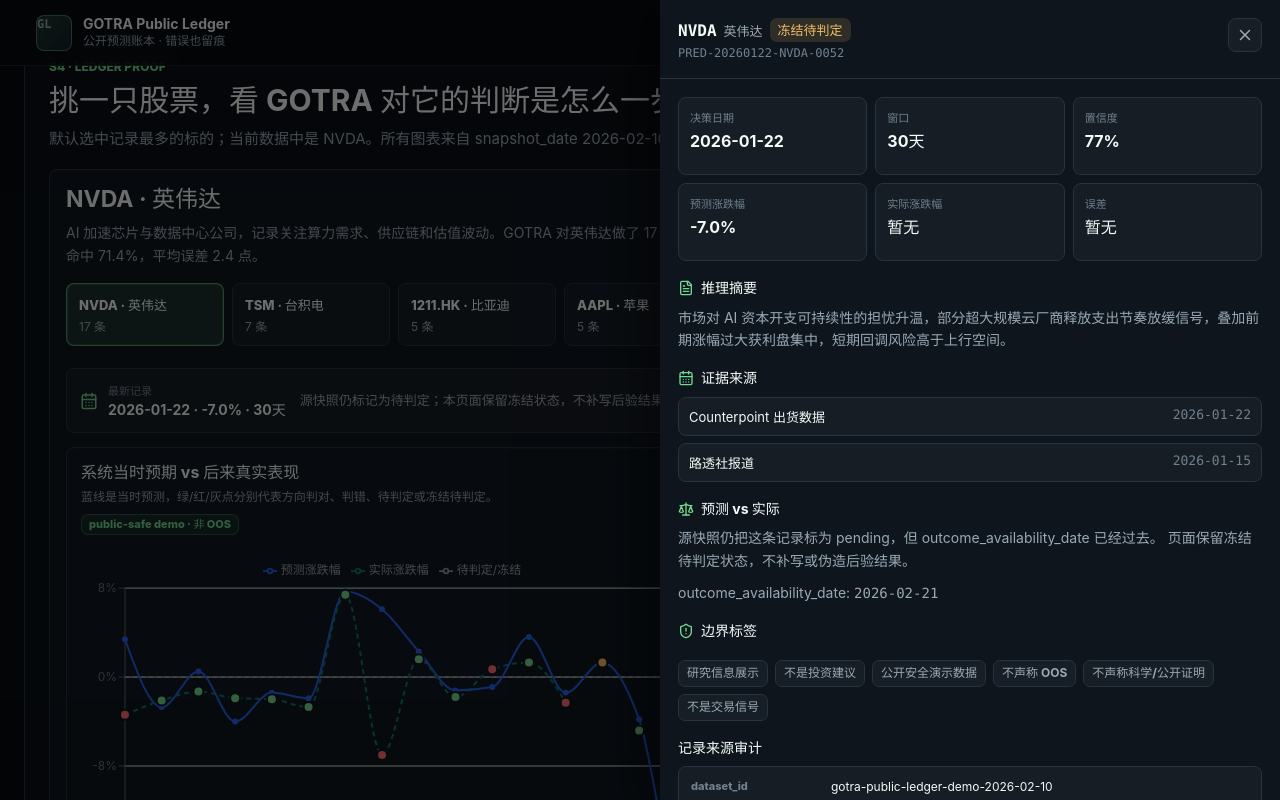
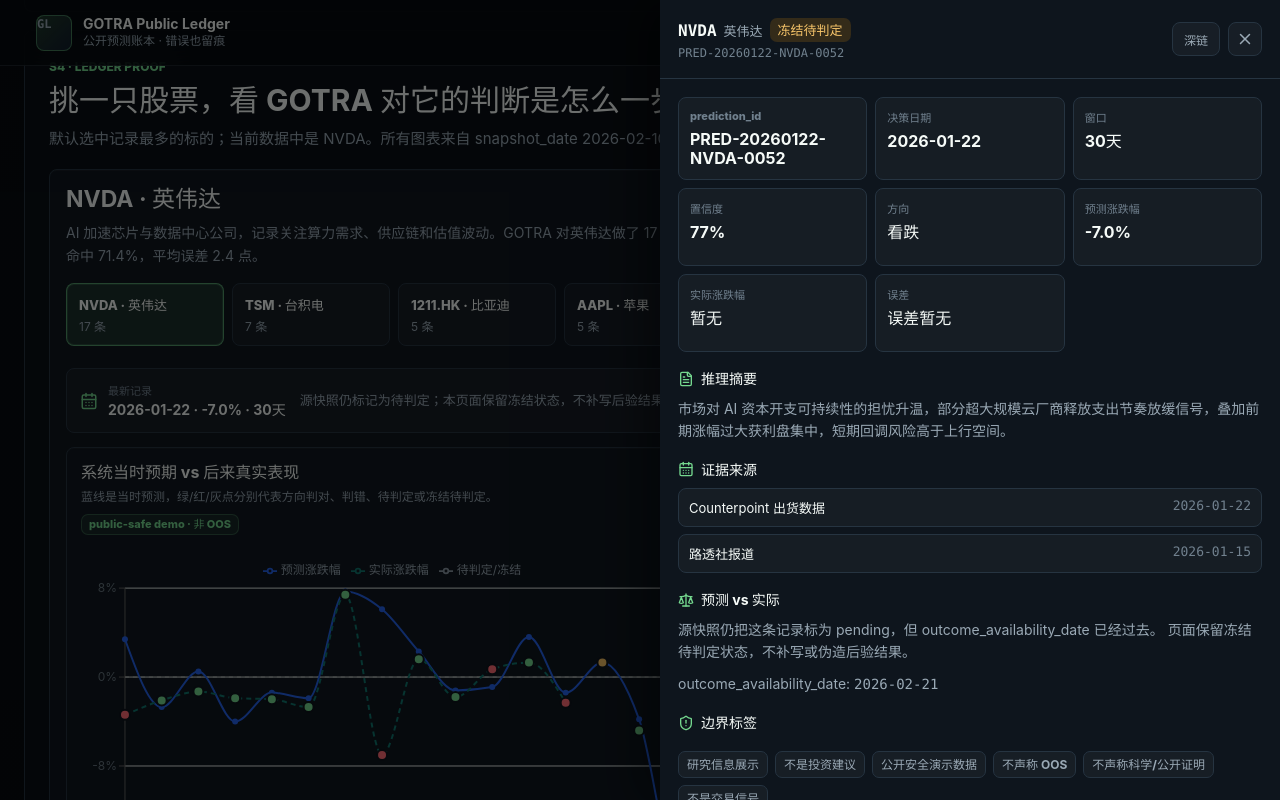
Before and after one commit to amanayayatu-tech/gotra-public-ledger, a React (Vite) app: page / in a window 1280 px wide. Both pictures are taken after a click on the button "打开记录". Shown: the part 1867-2667 px from the top of the page. Built offline with nearby package versions, Linux system fonts and the light colour scheme.

Commit message:
Complete S5 full ledger interactions

```diff
--- a/src/App.tsx
+++ b/src/App.tsx
@@ -1,4 +1,4 @@
-import { useEffect, useMemo, useState } from "react";
+import { useCallback, useEffect, useMemo, useRef, useState } from "react";
 import { AlertCircle, RefreshCw, Search } from "lucide-react";
 import { BoundaryPanel } from "./components/BoundaryPanel";
 import { CognitionDashboard } from "./components/CognitionDashboard";
@@ -13,6 +13,7 @@
 import { loadLedgerDataset, type LedgerDataset } from "./data/schema";
 
 type StatusFilter = "all" | LedgerStatus;
+type DirectionFilter = "all" | RecordView["direction"];
 
 function compareRecord(a: RecordView, b: RecordView, key: SortKey): number {
   const left = a[key];
@@ -37,11 +38,14 @@
   const [dataset, setDataset] = useState<LedgerDataset | null>(null);
   const [error, setError] = useState<string | null>(null);
   const [query, setQuery] = useState("");
+  const [debouncedQuery, setDebouncedQuery] = useState("");
   const [statusFilter, setStatusFilter] = useState<StatusFilter>("all");
-  const [sectorFilter, setSectorFilter] = useState("all");
+  const [directionFilter, setDirectionFilter] = useState<DirectionFilter>("all");
+  const [tickerFilter, setTickerFilter] = useState("all");
   const [sort, setSort] = useState<SortState>({ key: "decision_date", direction: "desc" });
   const [selectedRecord, setSelectedRecord] = useState<RecordView | null>(null);
   const [selectedTicker, setSelectedTicker] = useState("");
+  const lastRecordTriggerRef = useRef<HTMLElement | null>(null);
 
   useEffect(() => {
     loadLedgerDataset()
@@ -62,30 +66,61 @@
   const tickers = useMemo(() => buildTickerList(views), [views]);
   const activeTicker = selectedTicker && tickers.includes(selectedTicker) ? selectedTicker : tickers[0] ?? "";
 
-  const sectors = useMemo(
-    () => [...new Set(views.map((record) => record.sector))].sort((a, b) => a.localeCompare(b, "zh-CN")),
-    [views],
-  );
+  useEffect(() => {
+    const timeout = window.setTimeout(() => setDebouncedQuery(query), 150);
+    return () => window.clearTimeout(timeout);
+  }, [query]);
+
+  const openRecord = useCallback((record: RecordView, trigger?: HTMLElement) => {
+    lastRecordTriggerRef.current = trigger ?? null;
+    setSelectedRecord(record);
+    const nextUrl = new URL(window.location.href);
+    nextUrl.searchParams.set("prediction_id", record.prediction_id);
+    window.history.replaceState({}, "", `${nextUrl.pathname}${nextUrl.search}${nextUrl.hash}`);
+  }, []);
+
+  const closeRecord = useCallback(() => {
+    setSelectedRecord(null);
+    const nextUrl = new URL(window.location.href);
+    nextUrl.searchParams.delete("prediction_id");
+    window.history.replaceState({}, "", `${nextUrl.pathname}${nextUrl.search}${nextUrl.hash}`);
+    window.setTimeout(() => lastRecordTriggerRef.current?.focus(), 0);
+  }, []);
+
+  useEffect(() => {
+    if (views.length === 0 || selectedRecord) {
+      return;
+    }
+
+    const predictionId = new URLSearchParams(window.location.search).get("prediction_id");
+    if (!predictionId) {
+      return;
+    }
+
+    const linkedRecord = views.find((record) => record.prediction_id === predictionId);
+    if (linkedRecord) {
+      setSelectedRecord(linkedRecord);
+      window.setTimeout(() => document.getElementById("full-ledger")?.scrollIntoView({ block: "start" }), 0);
+    }
+  }, [selectedRecord, views]);
 
   const filteredRecords = useMemo(() => {
-    const normalizedQuery = query.trim().toLowerCase();
+    const normalizedQuery = debouncedQuery.trim().toLowerCase();
     const result = views.filter((record) => {
       const matchesQuery =
         normalizedQuery.length === 0 ||
-        [record.ticker, record.company, record.sector, record.prediction_id]
-          .join(" ")
-          .toLowerCase()
-          .includes(normalizedQuery);
+        [record.ticker, record.company].join(" ").toLowerCase().includes(normalizedQuery);
       const matchesStatus = statusFilter === "all" || record.status === statusFilter;
-      const matchesSector = sectorFilter === "all" || record.sector === sectorFilter;
-      return matchesQuery && matchesStatus && matchesSector;
+      const matchesDirection = directionFilter === "all" || record.direction === directionFilter;
+      const matchesTicker = tickerFilter === "all" || record.ticker === tickerFilter;
+      return matchesQuery && matchesStatus && matchesDirection && matchesTicker;
     });
 
     return result.sort((a, b) => {
       const base = compareRecord(a, b, sort.key);
       return sort.direction === "asc" ? base : -base;
     });
-  }, [query, sectorFilter, sort, statusFilter, views]);
+  }, [debouncedQuery, directionFilter, sort, statusFilter, tickerFilter, views]);
 
   const handleSort = (key: SortKey) => {
     setSort((current) =>
@@ -188,7 +223,7 @@
                   <input
                     value={query}
                     onChange={(event) => setQuery(event.target.value)}
-                    placeholder="搜索股票、公司或行业"
+                    placeholder="搜索 ticker 或公司"
                   />
                 </label>
                 <label>
@@ -204,12 +239,24 @@
                   </select>
                 </label>
                 <label>
-                  <span>行业</span>
-                  <select value={sectorFilter} onChange={(event) => setSectorFilter(event.target.value)}>
-                    <option value="all">全部行业</option>
-                    {sectors.map((sector) => (
-                      <option value={sector} key={sector}>
-                        {sector}
+                  <span>方向</span>
+                  <select
+                    value={directionFilter}
+                    onChange={(event) => setDirectionFilter(event.target.value as DirectionFilter)}
+                  >
+                    <option value="all">全部方向</option>
+                    <option value="up">看涨</option>
+                    <option value="down">看跌</option>
+                    <option value="neutral">中性</option>
+                  </select>
+                </label>
+                <label>
+                  <span>标的</span>
+                  <select value={tickerFilter} onChange={(event) => setTickerFilter(event.target.value)}>
+                    <option value="all">全部标的</option>
+                    {tickers.map((ticker) => (
+                      <option value={ticker} key={ticker}>
+                        {ticker}
                       </option>
                     ))}
                   </select>
@@ -220,7 +267,7 @@
               当前显示 {filteredRecords.length} / {views.length} 条快照数据；统计口径只把已结算记录纳入命中率与误差。
             </div>
 
-            <LedgerTable records={filteredRecords} sort={sort} onSort={handleSort} onSelect={setSelectedRecord} />
+            <LedgerTable records={filteredRecords} sort={sort} onSort={handleSort} onSelect={openRecord} />
           </div>
         </section>
 
@@ -228,7 +275,7 @@
         <SiteFooter metadata={dataset.metadata} />
       </main>
 
-      <DetailDrawer record={selectedRecord} metadata={dataset.metadata} onClose={() => setSelectedRecord(null)} />
+      <DetailDrawer record={selectedRecord} metadata={dataset.metadata} onClose={closeRecord} />
     </div>
   );
 }
--- a/src/components/DetailDrawer.tsx
+++ b/src/components/DetailDrawer.tsx
@@ -38,6 +38,26 @@
   );
 }
 
+function directionLabel(direction: RecordView["direction"]): string {
+  if (direction === "up") {
+    return "看涨";
+  }
+  if (direction === "down") {
+    return "看跌";
+  }
+  return "中性";
+}
+
+function formatErrorDetail(record: RecordView): string {
+  return record.error === null ? "误差暂无" : `${formatNumber(Math.abs(record.error))} 点`;
+}
+
+function recordDeepLink(record: RecordView): string {
+  const url = new URL(window.location.href);
+  url.searchParams.set("prediction_id", record.prediction_id);
+  return `${url.pathname}${url.search}${url.hash}`;
+}
+
 export function DetailDrawer({ record, metadata, onClose }: DetailDrawerProps) {
   useEffect(() => {
     if (!record) {
@@ -62,6 +82,8 @@
     return null;
   }
 
+  const deepLink = recordDeepLink(record);
+
   return (
     <div className="drawer-root" role="dialog" aria-modal="true" aria-label="Ledger record detail">
       <button className="drawer-backdrop" aria-label="Close detail" onClick={onClose} />
@@ -75,13 +97,22 @@
             </div>
             <p>{record.prediction_id}</p>
           </div>
-          <button className="icon-button" type="button" aria-label="Close detail" onClick={onClose}>
-            <X aria-hidden="true" size={18} />
-          </button>
+          <div className="drawer-actions">
+            <a className="deep-link-button" href={deepLink}>
+              深链
+            </a>
+            <button className="icon-button" type="button" aria-label="Close detail" onClick={onClose}>
+              <X aria-hidden="true" size={18} />
+            </button>
+          </div>
         </header>
 
         <div className="drawer-body">
           <section className="detail-metrics" aria-label="Prediction and outcome">
+            <div>
+              <span>prediction_id</span>
+              <strong>{record.prediction_id}</strong>
+            </div>
             <div>
               <span>决策日期</span>
               <strong>{record.decision_date}</strong>
@@ -95,6 +126,10 @@
               <strong>{formatPercent(record.confidence, 0)}</strong>
             </div>
             <div>
+              <span>方向</span>
+              <strong>{directionLabel(record.direction)}</strong>
+            </div>
+            <div>
               <span>预测涨跌幅</span>
               <strong>{formatSignedPercent(record.expected_change_pct)}</strong>
             </div>
@@ -104,7 +139,7 @@
             </div>
             <div>
               <span>误差</span>
-              <strong>{formatNumber(record.error)}</strong>
+              <strong>{formatErrorDetail(record)}</strong>
             </div>
           </section>
 
--- a/src/styles.css
+++ b/src/styles.css
@@ -1324,8 +1324,18 @@
   background: rgba(16, 24, 32, 0.74);
 }
 
+.ledger-table tbody tr[role="button"] {
+  cursor: pointer;
+}
+
 .ledger-table tbody tr:hover {
   background: rgba(117, 216, 143, 0.055);
+}
+
+.ledger-table tbody tr:focus-visible {
+  outline: 2px solid rgba(117, 216, 143, 0.78);
+  outline-offset: -2px;
+  background: rgba(117, 216, 143, 0.075);
 }
 
 .ledger-table td {
@@ -1398,18 +1408,18 @@
 }
 
 .status-badge.resolved {
-  background: var(--green-soft);
-  color: var(--green);
+  background: rgba(117, 216, 143, 0.16);
+  color: #8bed9f;
 }
 
 .status-badge.frozen_pending {
-  background: var(--amber-soft);
-  color: var(--amber);
+  background: rgba(245, 158, 11, 0.16);
+  color: #f7c56a;
 }
 
 .status-badge.pending {
-  background: var(--blue-soft);
-  color: var(--blue);
+  background: rgba(96, 165, 250, 0.16);
+  color: #8fc4ff;
 }
 
 .empty-state {
@@ -1702,6 +1712,13 @@
   border-bottom: 1px solid var(--border);
 }
 
+.drawer-actions {
+  display: inline-flex;
+  flex: 0 0 auto;
+  gap: 8px;
+  align-items: center;
+}
+
 .drawer-title-line {
   display: flex;
   flex-wrap: wrap;
@@ -1737,6 +1754,25 @@
   border-radius: 8px;
   background: rgba(255, 255, 255, 0.04);
   color: var(--muted);
+}
+
+.deep-link-button {
+  display: inline-flex;
+  align-items: center;
+  justify-content: center;
+  height: 34px;
+  padding: 0 11px;
+  border: 1px solid var(--border);
+  border-radius: 8px;
+  background: rgba(255, 255, 255, 0.04);
+  color: var(--muted);
+  font-size: 12px;
+  font-weight: 850;
+}
+
+.deep-link-button:hover {
+  color: var(--text);
+  border-color: var(--border-strong);
 }
 
 .icon-button:hover {
```
Also changed, not shown: src/components/LedgerTable.tsx (+26 -13 lines).
